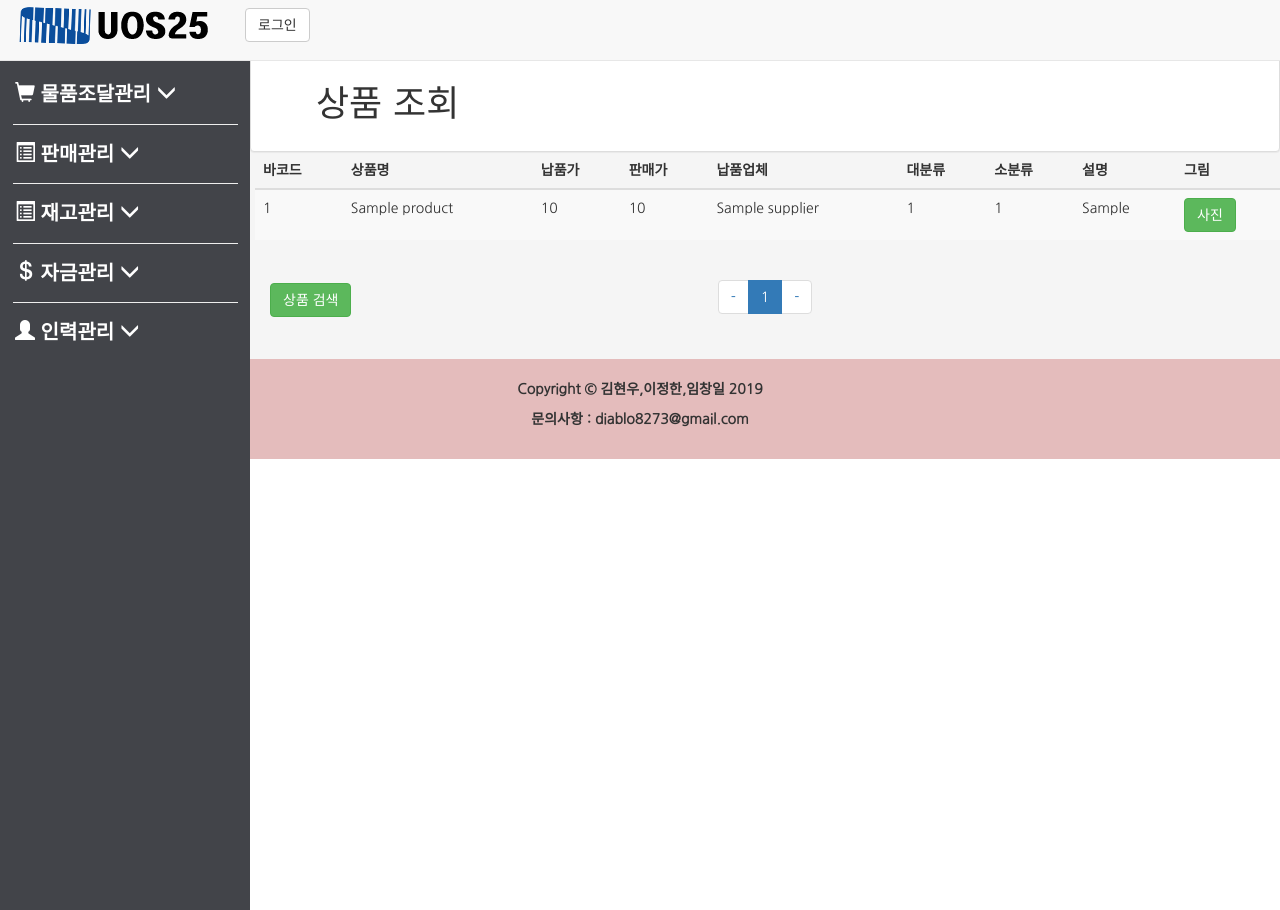
After one commit to Star-Is-Studio/DB_Design, a Django app: template UOS25/UOS25/mainapp/templates/productManageStore.html in a window 1280 px wide. The commit adds this page. Run offline with Django 3.2, Linux system fonts and the light colour scheme; tables that the repository leaves empty hold one stand-in row (values such as "Sample post"); the template is opened without the code that fills it: values that come from a table or form of the project are taken from there, most other values are stand-ins (such as "Sample title", 1, 10 or a date in 2020); some libraries are stand-ins or nearby versions.

Commit message:
대대적
대대적 상품조회추가

```diff
--- a/UOS25/UOS25/UOS25/urls.py
+++ b/UOS25/UOS25/UOS25/urls.py
@@ -40,6 +40,7 @@ franchise_urlpatterns = [
     url(r'^franchise/saleProduct/list/$', saleProductList, name='saleProductList'), #물품판매목록
     url(r'^franchise/customerRefundManage/$', customerRefundManage, name='customerRefundManage'),#고객반품관리
     url(r'^franchise/stockManage/$',stockManage, name='stockManage'),#재고관리
+    url(r'^franchise/productManageStore/$', productManageStore, name='productManageStore'),#상품 관리
     url(r'^franchise/expireDateManage/$',expireDateManage, name='expireDateManage'),#유통기한관리
     url(r'^franchise/saleManage/$',saleManage, name='saleManage'),#매출관리
     url(r'^franchise/maintenanceCostManage/$',maintenanceCostManage, name='maintenanceCostManage'),#유지비관리
--- a/UOS25/UOS25/mainapp/templates/base.html
+++ b/UOS25/UOS25/mainapp/templates/base.html
@@ -150,7 +150,8 @@
               <ul class="nav nav-pills nav-stacked" style="background-color: #424449;">
                 <li role="presentation"><a href="{% url 'stockManage' %}" style="color:white">&nbsp;&nbsp;재고 관리</a>
                 </li>
-                <!-- ----------------- -->
+                <li role="presentation"><a href="{% url 'productManageStore' %}" style="color:white">&nbsp;&nbsp;상품 조회</a>
+                </li>
                 <li role="presentation"><a href="{% url 'expireDateManage' %}" style="color:white">&nbsp;&nbsp;유통기한관리</a>
                 </li>
               </ul>
--- /dev/null
+++ b/UOS25/UOS25/mainapp/templates/productManageStore.html
@@ -0,0 +1,152 @@
+{% extends 'base.html' %}
+
+{% load bootstrap3 %}
+
+{% block content %}
+<div class="panel panel-default" style="margin-bottom:0px">
+  <div class="panel-body" style="margin-left:50px">
+    <h1>상품 조회</h1>
+  </div>
+</div>
+<table class="table table-striped" style="margin-left:5px">
+  <thead>
+    <tr>
+      <th>바코드</th>
+      <th>상품명</th>
+      <th>납품가</th>
+      <th>판매가</th>
+      <th>납품업체</th>
+      <th>대분류</th>
+      <th>소분류</th>
+      <th>설명</th>
+      <th>그림</th>
+    </tr>
+  </thead>
+  <tbody>
+    {% for product in products %}
+    <tr>
+      <td>{{ product.barcode }}</td>
+      <td>{{ product.name }}</td>
+      <td>{{ product.supply_price }}</td>
+      <td>{{ product.unit_price }}</td>
+      <td>{{ product.supplier_id }}</td>
+      <td>{{ product.category_a }}</td>
+      <td>{{ product.category_b }}</td>
+      <td>{{ product.explain }}</td>
+      <td><button type="button" class="btn btn-success" data-toggle="modal" data-target="#picture"
+        onclick="picture_onclick('{{ product.picture_file_path }}')">사진</button></td>
+    </tr>
+    {% endfor %}
+  </tbody>
+</table>
+
+<!--추가 버튼 및 페이지 표시 -->
+<nav>
+  <div class="text-center">
+    <ul class="pagination">
+      <li>
+          <span aria-hidden="true">-</span>
+      </li>
+      {% for page in pages %}
+      {% if this_page == page %}
+      <li class="active"><a href="?page={{page}}">{{page}}</a></li>
+      {% else %}
+      <li><a href="?page={{page}}">{{page}}</a></li>
+      {% endif %}
+      {% endfor %}
+      <li>
+          <span aria-hidden="true">-</span>
+      </li>
+    </ul>
+  </div>
+
+  <!-- 추가 버튼 -->
+  <div class="btn-group" role="group" style="margin-top:-100px;margin-left: 20px">
+      <button type="button" class="btn btn-success" data-toggle="modal" data-target="#search">상품 검색</button>
+  </div>
+
+</nav>
+
+
+<script type="text/javascript">
+delete_onclick = function(barcode, name) {
+  $("#delete_id").text(name);
+  $("#del_id").val(barcode);
+}
+update_onclick = function(barcode, name, supply_price, unit_price, supplier_id, category_a, category_b, explain, picture_file_path) {
+  $("#update_barcode").val(barcode);
+  $("#update_name").val(name);
+  $("#update_supply_price").val(supply_price);
+  $("#update_unit_price").val(unit_price);
+  $("#update_supplier_id").val(supplier_id);
+  $("#update_category_a").val(category_a);
+  $("#update_category_b").val(category_b);
+  $("#update_explain").val(explain);
+  $("#picture_file_path").val(picture_file_path);
+}
+picture_onclick = function(picture_id) {
+  if(picture_id){
+    $("#prod_img").attr('src','product_pic/'+picture_id);
+    $("#img_not_exist_disp").text('');
+  }
+  else{
+    $("#prod_img").removeAttr('src');
+    $("#img_not_exist_disp").text('사진이 없습니다');
+  }
+}
+</script>
+
+<!-- search 모달-->
+<div class="modal fade" id="search" tabindex="-1" role="dialog" aria-labelledby="searchLabel" aria-hidden="true">
+    <div class="modal-dialog">
+      <div class="modal-content">
+
+        <!-- 모달 창 제목 -->
+        <div class="modal-header">
+          <button type="button" class="close" data-dismiss="modal" aria-label="Close"><span aria-hidden="true">&times;</span></button>
+          <h4 class="modal-title" id="addLabel">상품 검색</h4>
+        </div>
+
+        <!-- 모달 창 내용 -->
+        <form action="{% url 'productManage' %}?process=search&page={{this_page}}" method="POST">
+        <div class="modal-body input-group">
+          {% bootstrap_form productSearchForm %}
+          {% csrf_token %}
+        </div>
+        <div class="modal-footer">
+          <button type="submit" class="btn btn-primary">확인</button>
+          <button type="button" class="btn btn-default" data-dismiss="modal">닫기</button>
+        </div>
+        </form>
+
+      </div>
+    </div>
+  </div>
+
+<!-- picture 모달-->
+<div class="modal fade" id="picture" tabindex="-1" role="dialog" aria-labelledby="searchLabel" aria-hidden="true">
+  <div class="modal-dialog">
+    <div class="modal-content">
+
+      <!-- 모달 창 제목 -->
+      <div class="modal-header">
+        <button type="button" class="close" data-dismiss="modal" aria-label="Close"><span aria-hidden="true">&times;</span></button>
+        <h4 class="modal-title" id="addLabel">상품 사진</h4>
+      </div>
+
+      <!-- 모달 창 내용 -->
+      <div class="modal-body input-group">
+        <div>
+          <img id="prod_img">
+          <span id="img_not_exist_disp"></span>
+        </div>
+      </div>
+      <div class="modal-footer">
+        <button type="button" class="btn btn-default" data-dismiss="modal">닫기</button>
+      </div>
+
+    </div>
+  </div>
+</div>
+
+{% endblock %}
```
Also changed, not shown: UOS25/UOS25/mainapp/views.py (+102 -0 lines).
